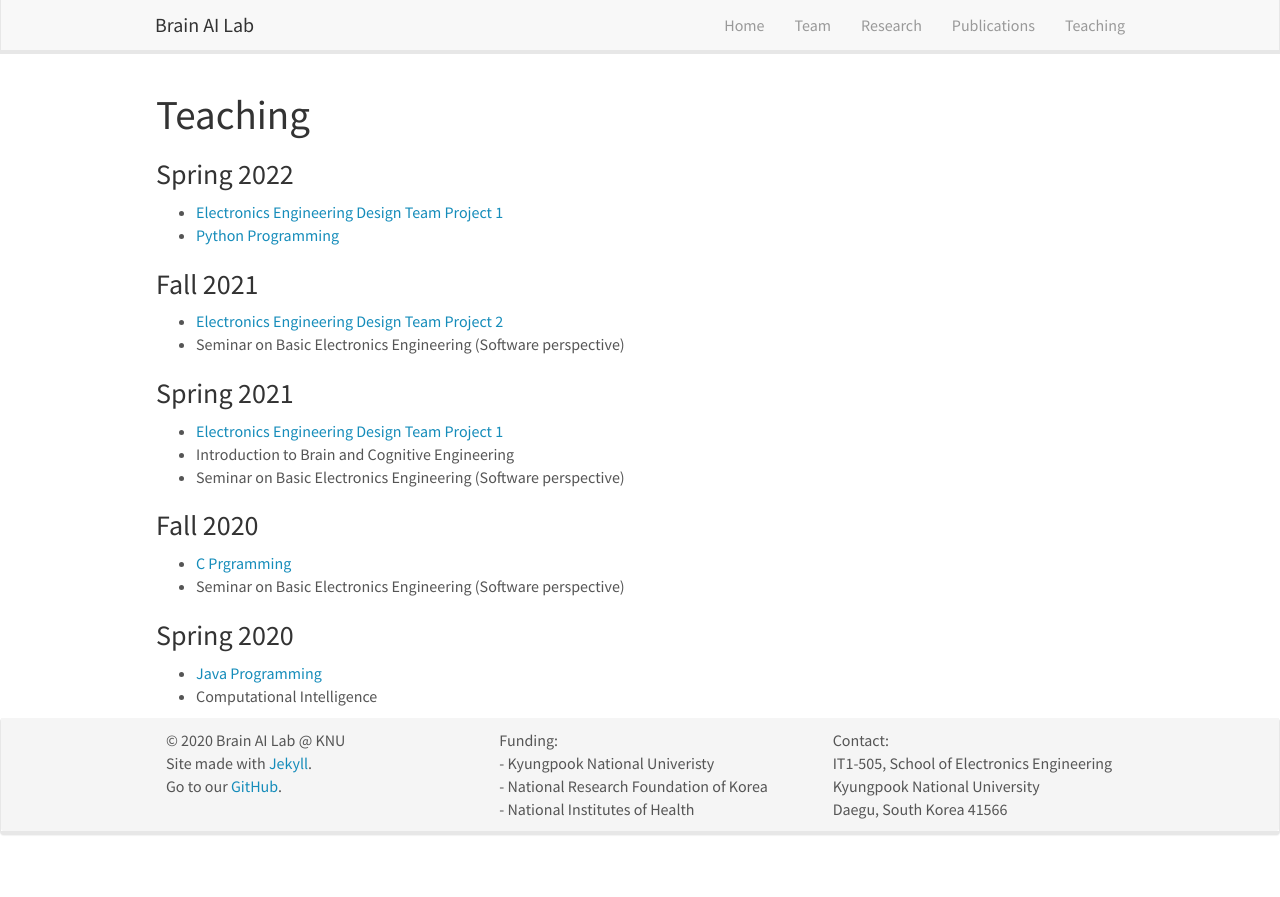
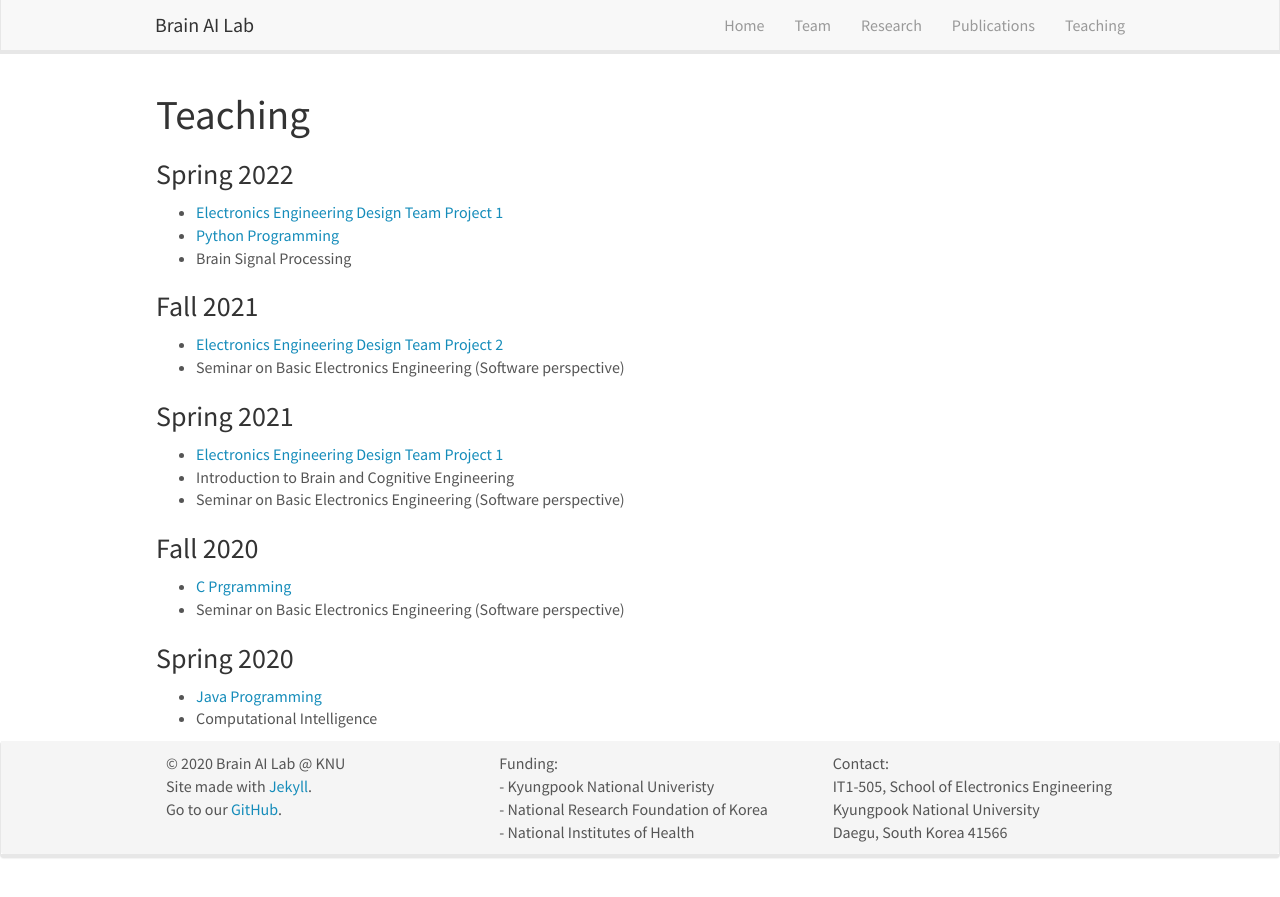
Before and after one commit to KNU-BrainAI/knu-brainai.github.io, a Jekyll site: the page built from _pages/teaching.md, in a window 1280 px wide. Shown: the top 897 px of the page. Built offline with Jekyll 4.4.1, drawn with Linux system fonts in a browser that asks for light colours; nearby versions of some CDN libraries.

Commit message:
Update teaching.md

```diff
--- a/_pages/teaching.md
+++ b/_pages/teaching.md
@@ -11,6 +11,7 @@ permalink: /teaching/
 ### Spring 2022
 - [Electronics Engineering Design Team Project 1](https://github.com/KNU-BrainAI-Capstone2022)
 - [Python Programming](https://github.com/KNU-BrainAI/Python_2022_Spring)
+- Brain Signal Processing
 
 ### Fall 2021
 - [Electronics Engineering Design Team Project 2](https://github.com/KNU-BrainAI-Capstone2021)
```
